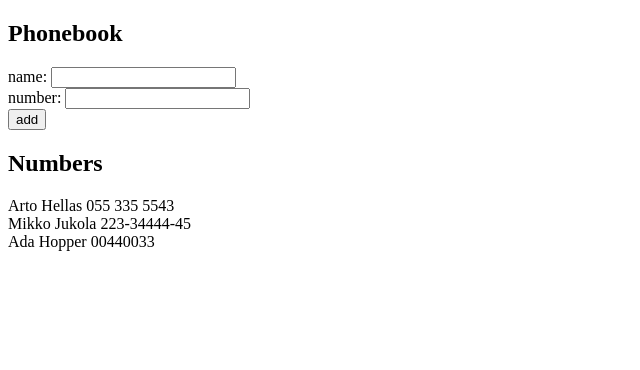
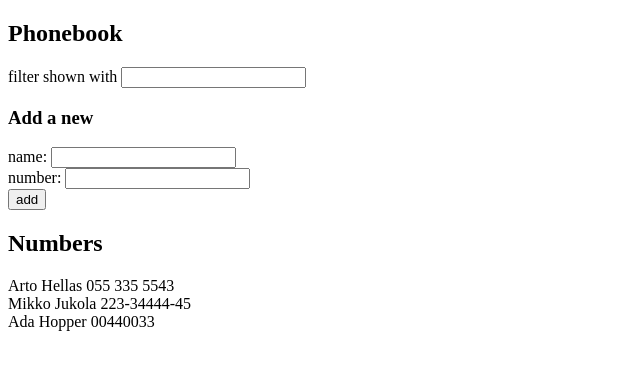
Before and after one commit to Daolamis/fullstack21, a React (Create React App) app in the folder osa2/puhelinluettelo/: page / in a window 1280 px wide. Shown: the top 370 px of the page, without its empty margins (0-640 px from the left). Built offline with nearby package versions, Linux system fonts and the light colour scheme.

Commit message:
implemented exercise 2.9

```diff
--- a/osa2/puhelinluettelo/src/App.js
+++ b/osa2/puhelinluettelo/src/App.js
@@ -8,6 +8,7 @@ const App = () => {
   ]);
   const [newName, setNewName] = useState('');
   const [newNumber, setNewNumber] = useState('');
+  const [filter, setFilter] = useState('');
 
   const handleSubmit = (e) => {
     e.preventDefault();
@@ -16,6 +17,7 @@ const App = () => {
     } else {
       setPersons(persons.concat({ name: newName, number: newNumber }));
       setNewName('');
+      setNewNumber('');
     }
   }
 
@@ -25,11 +27,24 @@ const App = () => {
   const handleNewNumber = (e) => {
     setNewNumber(e.target.value);
   }
+  const handleFilter = (e) => {
+    setFilter(e.target.value);
+  }
+  const filterPersons = () => {
+    if (filter) {
+      return persons.filter(p => p.name.toUpperCase().indexOf(filter.toUpperCase()) !== -1)
+    }
+    return persons
+  }
 
   return (
     <div>
       <h2>Phonebook</h2>
+      <div>
+        filter shown with <input value={filter} onChange={handleFilter} />
+      </div>
       <form onSubmit={handleSubmit}>
+        <h3>Add a new</h3>
         <div>
           name: <input value={newName} onChange={handleNewName} />
         </div>
@@ -41,7 +56,7 @@ const App = () => {
         </div>
       </form>
       <h2>Numbers</h2>
-      {persons.map(p => <div key={p.name}>{p.name} {p.number}</div>)}
+      {filterPersons().map(p => <div key={p.name}>{p.name} {p.number}</div>)}
     </div>
   )
 
```
